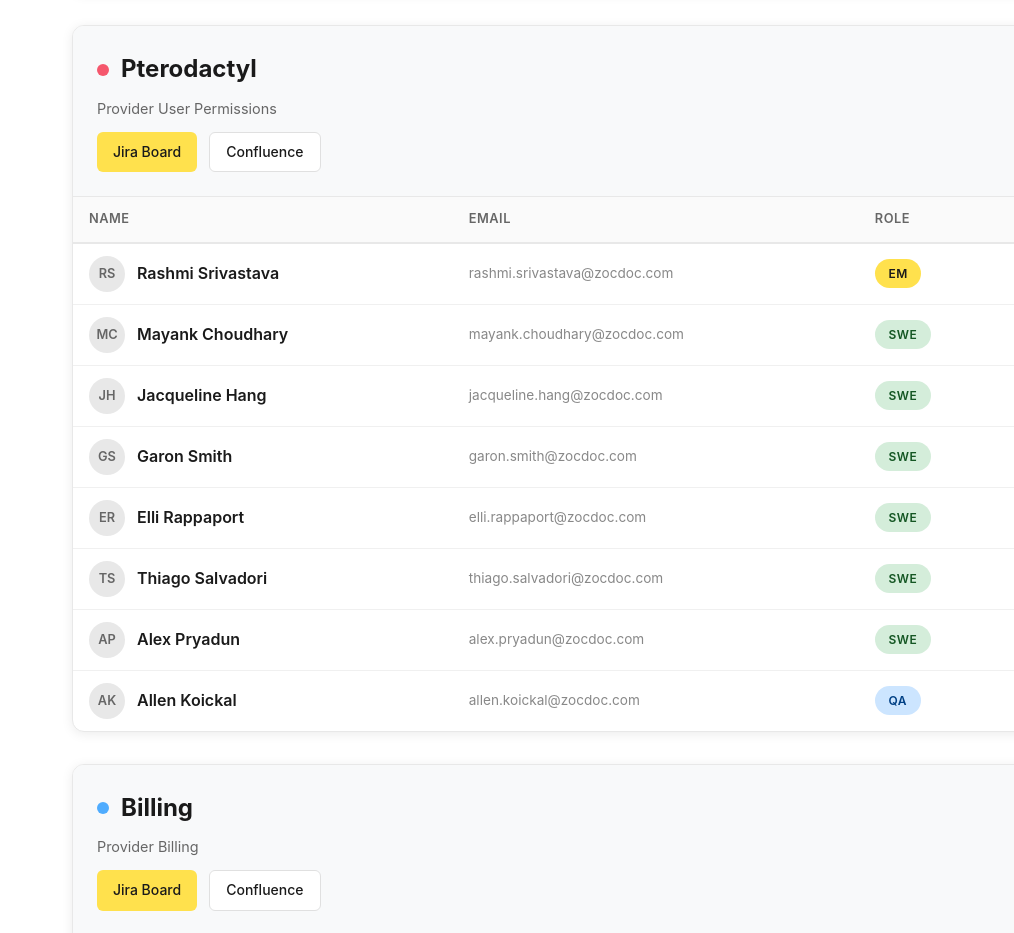
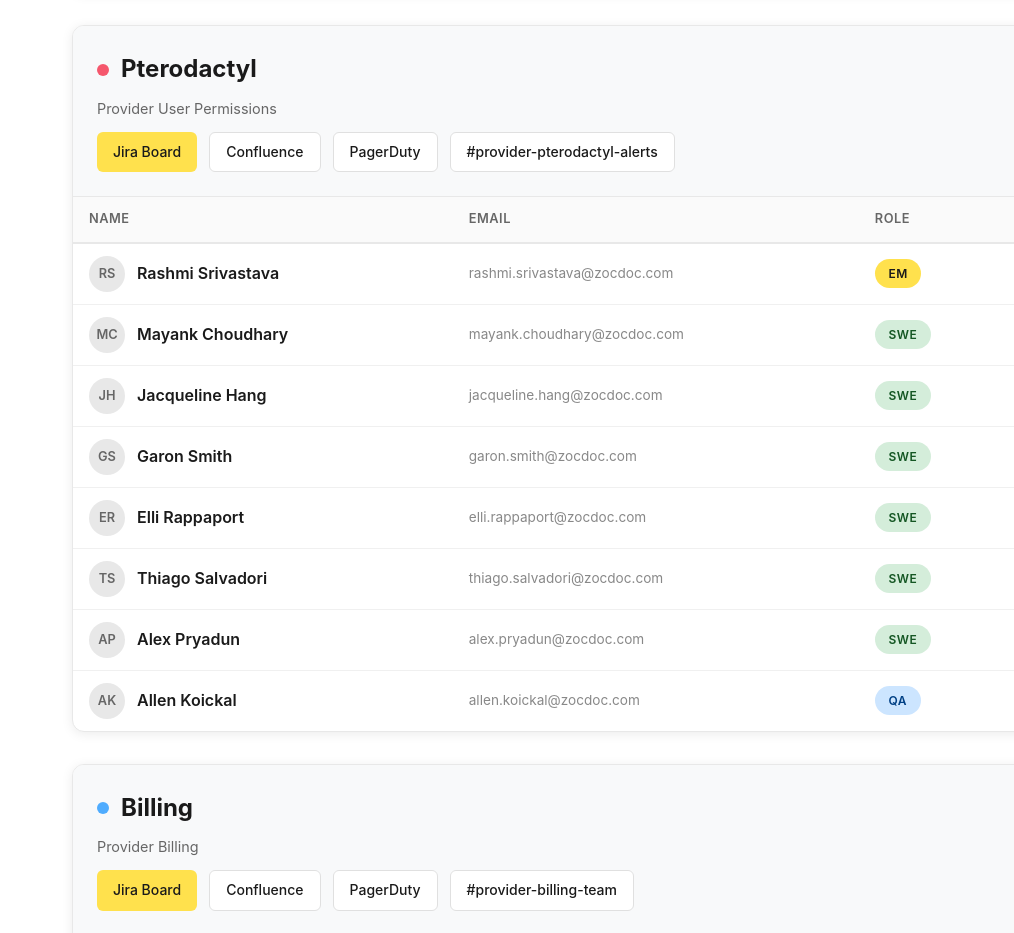
Before and after one commit to rashmi-srivastava-zocdoc/team-management, a plain HTML site: page index.html in a window 1280 px wide. Shown: the part 1140-2073 px from the top of the page, 0-1014 px from the left. Drawn offline with Linux system fonts and the light colour scheme.

Commit message:
Add PagerDuty and Slack links for all teams
- Peacock: PagerDuty schedule P3LQVXZ, #provider-peacock-team
- Pterodactyl: PagerDuty schedule P9ITG6M, #provider-pterodactyl-alerts
- Billing: PagerDuty schedule PDP20HZ, #provider-billing-team

Generated with AI

Co-Authored-By: Claude Code

```diff
--- a/index.html
+++ b/index.html
@@ -295,6 +295,8 @@
                 <div class="team-links">
                     <a href="https://zocdoc.atlassian.net/jira/software/c/projects/PROVGRO/boards/229" target="_blank">Jira Board</a>
                     <a href="https://zocdoc.atlassian.net/wiki/spaces/TECH/pages/39427858/Provider+Onboarding+-+Peacock" target="_blank" class="secondary">Confluence</a>
+                    <a href="https://zocdoc.pagerduty.com/schedules#P3LQVXZ" target="_blank" class="secondary">PagerDuty</a>
+                    <a href="https://zocdoc.slack.com/channels/provider-peacock-team" target="_blank" class="secondary">#provider-peacock-team</a>
                 </div>
             </div>
             <table class="team-table">
@@ -378,6 +380,8 @@
                 <div class="team-links">
                     <a href="https://zocdoc.atlassian.net/jira/software/c/projects/PTERODACTL/boards/505" target="_blank">Jira Board</a>
                     <a href="https://zocdoc.atlassian.net/wiki/spaces/TECH/pages/932577285/Provider+User+Permissions+-+Pterodactyl" target="_blank" class="secondary">Confluence</a>
+                    <a href="https://zocdoc.pagerduty.com/schedules/P9ITG6M" target="_blank" class="secondary">PagerDuty</a>
+                    <a href="https://zocdoc.slack.com/channels/provider-pterodactyl-alerts" target="_blank" class="secondary">#provider-pterodactyl-alerts</a>
                 </div>
             </div>
             <table class="team-table">
@@ -449,6 +453,8 @@
                 <div class="team-links">
                     <a href="https://zocdoc.atlassian.net/jira/software/c/projects/BILL/boards/2701" target="_blank">Jira Board</a>
                     <a href="https://zocdoc.atlassian.net/wiki/spaces/TECH/pages/2037547071/Billing+Team" target="_blank" class="secondary">Confluence</a>
+                    <a href="https://zocdoc.pagerduty.com/schedules/PDP20HZ" target="_blank" class="secondary">PagerDuty</a>
+                    <a href="https://zocdoc.slack.com/channels/provider-billing-team" target="_blank" class="secondary">#provider-billing-team</a>
                 </div>
             </div>
             <table class="team-table">
```
